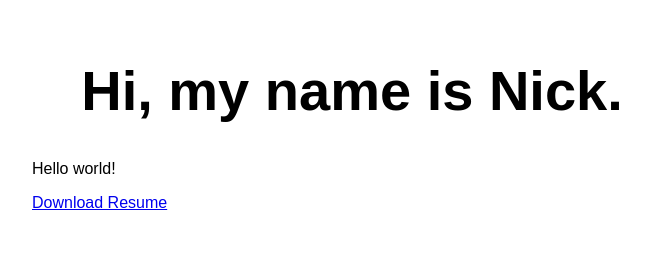
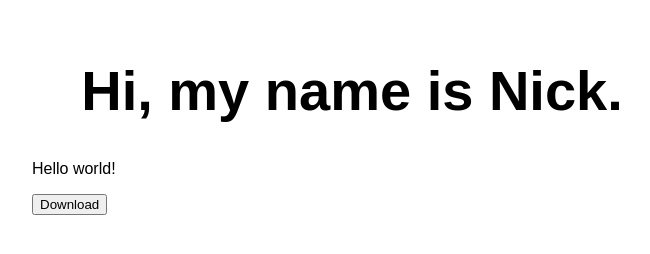
Before and after one commit to nickhalterman/myResumeWebApp, a website: page src/index.html in a window 1280 px wide. Shown: the whole page, without its empty margins (288-938 px from the left). Drawn offline with Linux system fonts and the light colour scheme.

Commit message:
Update index.html

```diff
--- a/src/index.html
+++ b/src/index.html
@@ -12,9 +12,9 @@
   <main>
     <h1>Hi, my name is Nick.</h1>
     <p>Hello world!</p>
-    <div class="nav_buttons">
-    <a href="/assets/nicholas_halterman_skillable_resume.pdf" class="btn btn-outline">Download Resume</a>
-    </div>
+    <a href="/assets/nicholas_halterman_skillable_resume" download="resume">
+        <button type="button">Download</button>
+    </a>
   </main>
 </body>
 
```
